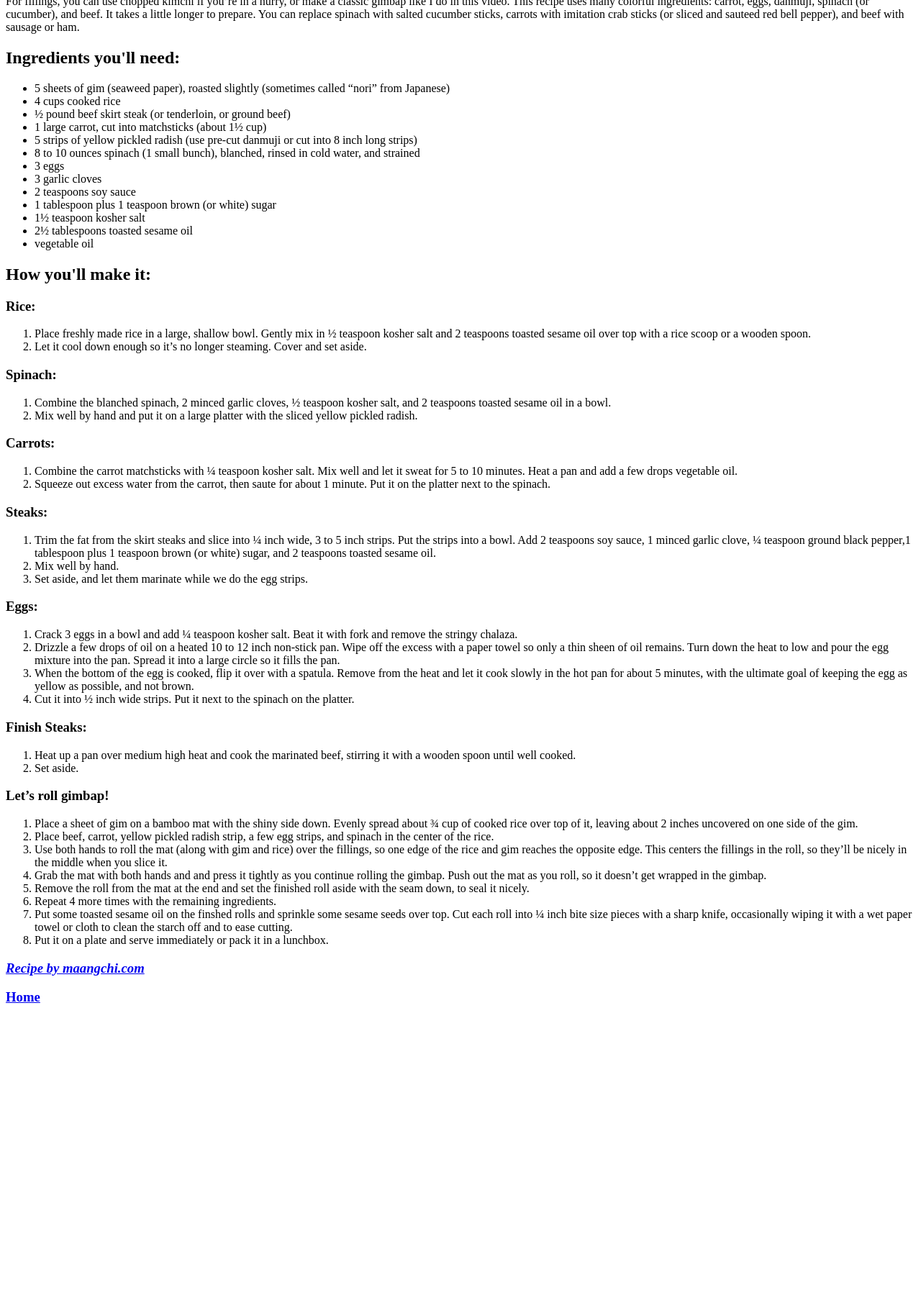
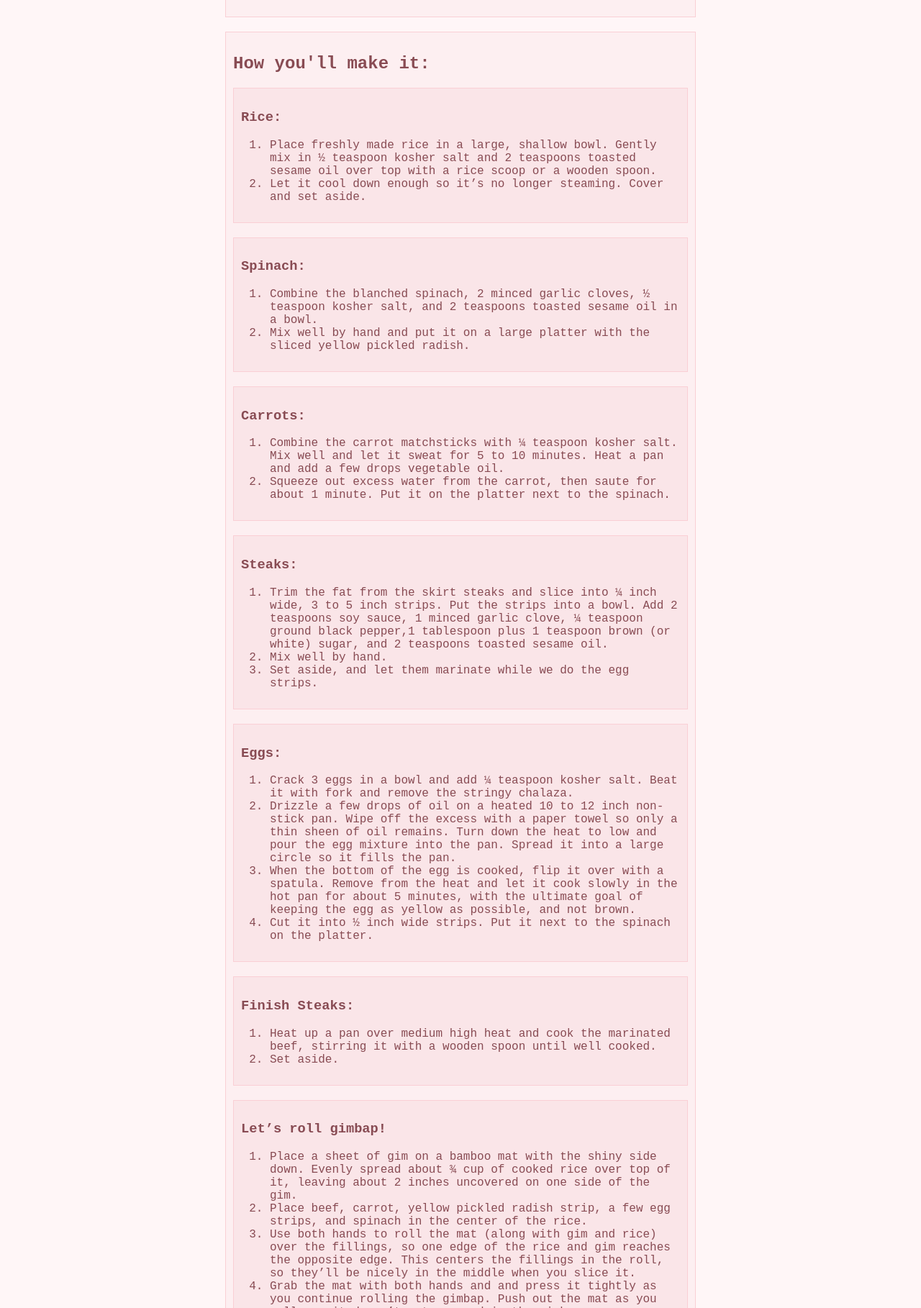
Before and after one commit to Denigirl02/odin-recipes, a plain HTML site: page recipes/gimbap/gimbap.html in a window 1280 px wide. Shown: the part 982-2800 px from the top of the page at 72% size. Before the commit the page ends 2398 px from the top, so only its background shows below. Drawn offline with Linux system fonts and the light colour scheme.

Commit message:
Style mac and chesse & gimbap recipes

```diff
--- a/recipes/gimbap/gimbap.html
+++ b/recipes/gimbap/gimbap.html
@@ -2,17 +2,24 @@
 <html lang="en">
     <head>
         <meta charset="UTF-8">
+        <link rel="stylesheet" href="../recipe-style.css">
         <title>Gimbap Recipe - Deni's Recipes</title>
     </head>
     <body>
-        <h3><a href="../../index.html">Home</a></h3>
+        <h3 id="home-link"><a href="../../index.html">Home</a></h3>
         <h1>Gimbap Recipe</h1>
+        <div class="recipe-box">
 
              <img src="./images/gimbap.jpg" width="500">
 
+             <div class="recipe-about">
                  <h2>About the Recipe</h2>
                  <p>Basically, gimbap is a seaweed rice roll made of gim (a sheet of dried seaweed) and bap (rice). So as long as you can roll some rice in gim, you can say: “Check out the gimbap that I made!”</p>
                  <p>For fillings, you can use chopped kimchi if you’re in a hurry, or make a classic gimbap like I do in this video. This recipe uses many colorful ingredients: carrot, eggs, danmuji, spinach (or cucumber), and beef. It takes a little longer to prepare. You can replace spinach with salted cucumber sticks, carrots with imitation crab sticks (or sliced and sauteed red bell pepper), and beef with sausage or ham.</p>
+             </div>
+        </div>
+
+        <div class="box">
             <h2>Ingredients you'll need:</h2>
             <ul>
                 <li>5 sheets of gim (seaweed paper), roasted slightly (sometimes called “nori” from Japanese)</li>
@@ -29,33 +36,40 @@
                 <li>2½ tablespoons toasted sesame oil</li>
                 <li>vegetable oil</li>
             </ul>
+        </div>
 
+        <div class="box">
             <h2>How you'll make it:</h2>
+            <div class="sub-box">
                 <h3>Rice:</h3>
                 <ol>
                     <li>Place freshly made rice in a large, shallow bowl. Gently mix in ½ teaspoon kosher salt and 2 teaspoons toasted sesame oil over top with a rice scoop or a wooden spoon.</li>
                     <li>Let it cool down enough so it’s no longer steaming. Cover and set aside.</li>
                 </ol>
-
+            </div>
+            <div class="sub-box">
                 <h3>Spinach:</h3>
                 <ol>
                     <li>Combine the blanched spinach, 2 minced garlic cloves, ½ teaspoon kosher salt, and 2 teaspoons toasted sesame oil in a bowl.</li>
                     <li>Mix well by hand and put it on a large platter with the sliced yellow pickled radish.</li>
                 </ol>
-
+            </div>
+            <div class="sub-box">
                 <h3>Carrots:</h3>
                 <ol>
                     <li>Combine the carrot matchsticks with ¼ teaspoon kosher salt. Mix well and let it sweat for 5 to 10 minutes. Heat a pan and add a few drops vegetable oil.</li>
                     <li>Squeeze out excess water from the carrot, then saute for about 1 minute. Put it on the platter next to the spinach.</li>
                 </ol>
-
+            </div>
+            <div class="sub-box">
                 <h3>Steaks:</h3>
                 <ol>
                     <li>Trim the fat from the skirt steaks and slice into ¼ inch wide, 3 to 5 inch strips. Put the strips into a bowl. Add 2 teaspoons soy sauce, 1 minced garlic clove, ¼ teaspoon ground black pepper,1 tablespoon plus 1 teaspoon brown (or white) sugar, and 2 teaspoons toasted sesame oil.</li>
                     <li>Mix well by hand.</li>
                     <li>Set aside, and let them marinate while we do the egg strips.</li>
                 </ol>
-
+            </div>
+            <div class="sub-box">
                 <h3>Eggs:</h3>
                 <ol>
                     <li>Crack 3 eggs in a bowl and add ¼ teaspoon kosher salt. Beat it with fork and remove the stringy chalaza.</li>
@@ -63,13 +77,15 @@
                     <li>When the bottom of the egg is cooked, flip it over with a spatula. Remove from the heat and let it cook slowly in the hot pan for about 5 minutes, with the ultimate goal of keeping the egg as yellow as possible, and not brown.</li>
                     <li>Cut it into ½ inch wide strips. Put it next to the spinach on the platter.</li>
                 </ol>
-
+            </div>
+            <div class="sub-box">
                 <h3>Finish Steaks:</h3>
                 <ol>
                     <li>Heat up a pan over medium high heat and cook the marinated beef, stirring it with a wooden spoon until well cooked.</li>
                     <li>Set aside.</li>
                 </ol>
-
+            </div>
+            <div class="sub-box">
                 <h3>Let’s roll gimbap!</h3>
                 <ol>
                     <li>Place a sheet of gim on a bamboo mat with the shiny side down. Evenly spread about ¾ cup of cooked rice over top of it, leaving about 2 inches uncovered on one side of the gim.</li>
@@ -80,12 +96,13 @@
                     <li>Repeat 4 more times with the remaining ingredients.</li>
                     <li>Put some toasted sesame oil on the finshed rolls and sprinkle some sesame seeds over top. Cut each roll into ¼ inch bite size pieces with a sharp knife, occasionally wiping it with a wet paper towel or cloth to clean the starch off and to ease cutting.</li>
                     <li>Put it on a plate and serve immediately or pack it in a lunchbox.</li>
-
                 </ol>
+            </div>
+        </div>
 
         <!-- Link to recipe source -->
-        <h3><em><a href="https://www.maangchi.com/recipe/gimbap" target="_blank">Recipe by maangchi.com</a></em></h3>
+        <h3 id="recipe-link"><em><a href="https://www.maangchi.com/recipe/gimbap" target="_blank">Recipe by maangchi.com</a></em></h3>
 
-        <h3><a href="../../index.html">Home</a></h3>
+        <h3 id="home-link"><a href="../../index.html">Home</a></h3>
     </body>
 </html>
```
Also changed, not shown: recipes/miso-ramen/miso-ramen.html (+1 -0 lines). Lines whose indentation alone changed are shown as unchanged.
